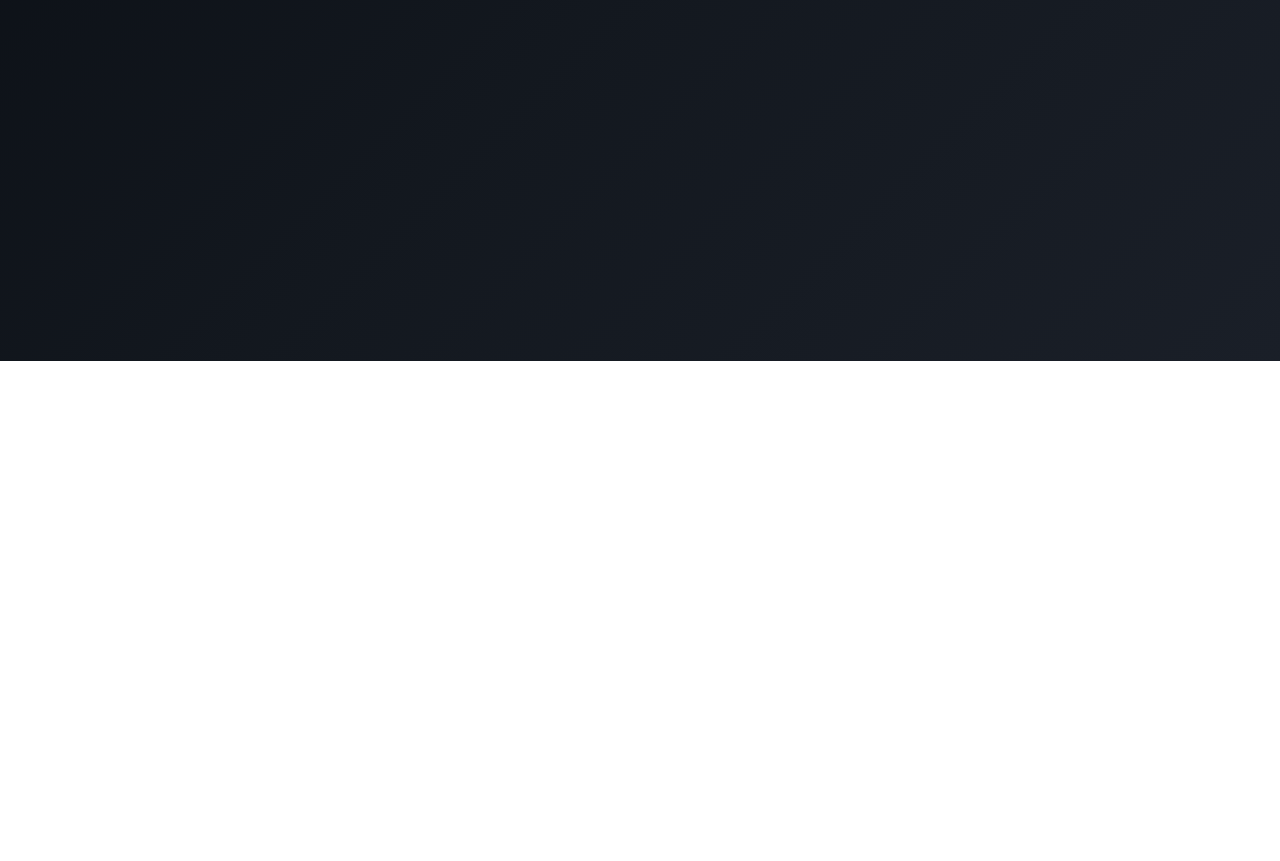
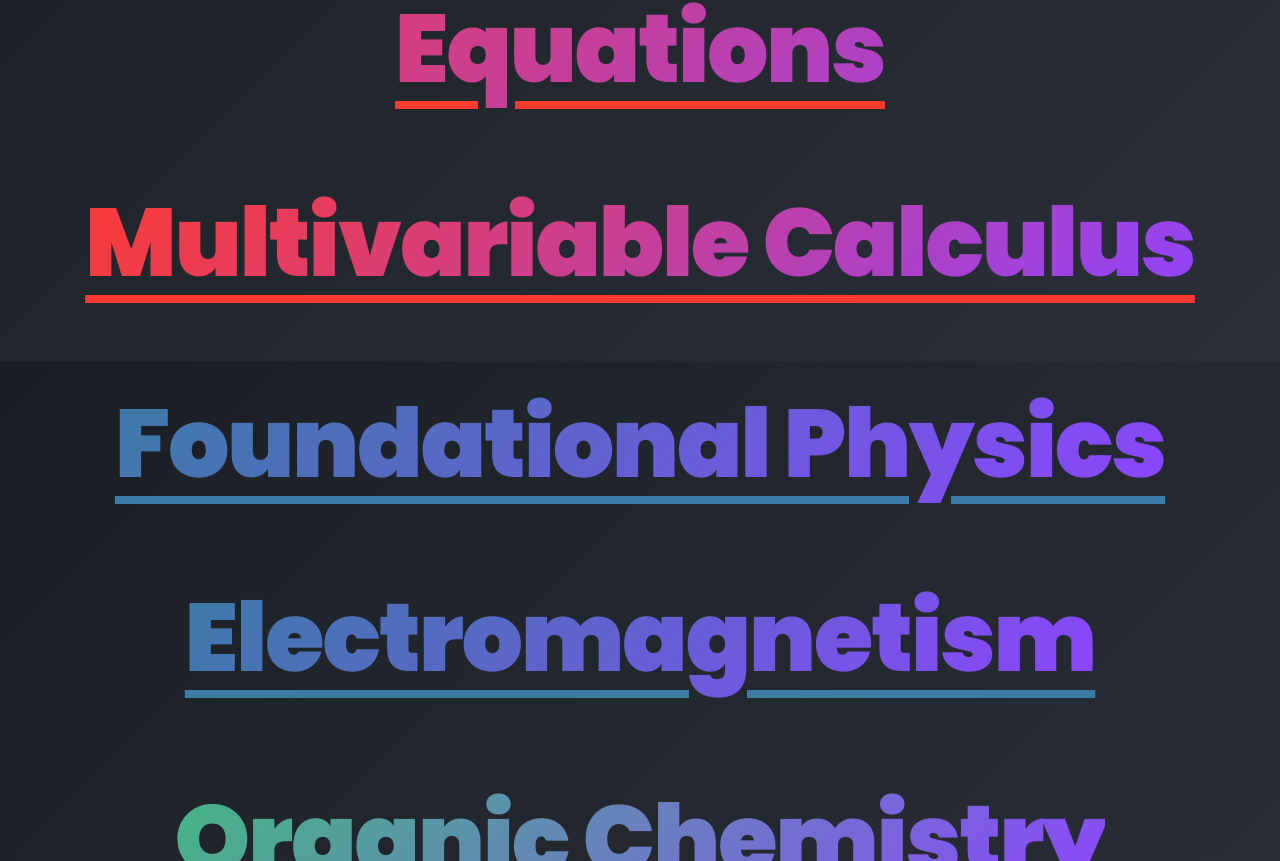
Before and after one commit to H-stack-gif/EigenAcademy, a React (Vite) app: page /courses-list in a window 1280 px wide. Before the commit this address had no page. Shown: the part 439-1300 px from the top of the page. Before the commit the page ends 800 px from the top, so only its background shows below. Built offline with nearby package versions, Linux system fonts and the light colour scheme.

Commit message:
Add clickable STEMfolio title with animation, courses list page with gradient text, arrow decoration, loading spinner, and Poppins font

```diff
--- a/src/App.jsx
+++ b/src/App.jsx
@@ -2,6 +2,7 @@ import { BrowserRouter as Router, Routes, Route } from 'react-router-dom';
 import Homepage from './pages/Homepage';
 import CoursePage from './pages/CoursePage';
 import AdminImport from './pages/AdminImport';
+import CoursesListPage from './pages/CoursesListPage';
 import ErrorBoundary from './components/ErrorBoundary';
 import './App.css';
 
@@ -12,6 +13,7 @@ function App() {
         <ErrorBoundary>
         <Routes>
           <Route path="/" element={<Homepage />} />
+          <Route path="/courses-list" element={<CoursesListPage />} />
           <Route path="/course/:courseId" element={<CoursePage />} />
           <Route path="/admin/import" element={<AdminImport />} />
           <Route path="/course/:courseId/:topicId" element={<CoursePage />} />
--- a/src/index.css
+++ b/src/index.css
@@ -26,13 +26,13 @@
 
 html, body {
   height: 100%;
-  font-family: 'Playfair Display', Georgia, 'Times New Roman', serif;
+  font-family: 'Poppins', sans-serif;
   -webkit-font-smoothing: antialiased;
   -moz-osx-font-smoothing: grayscale;
 }
 
 body {
-  background: linear-gradient(135deg, #0A0E14 0%, #13181F 50%, #1A1F28 100%);
+  background: linear-gradient(135deg, #1A1E24 0%, #23282F 50%, #2A2F38 100%);
   background-attachment: fixed;
   color: var(--text-primary);
   line-height: 1.6;
@@ -43,7 +43,7 @@ body {
 }
 
 h1, h2, h3, h4, h5, h6 {
-  font-family: 'Playfair Display', Georgia, serif;
+  font-family: 'Poppins', sans-serif;
   font-weight: 600;
   line-height: 1.3;
 }
--- a/src/pages/CoursePage.css
+++ b/src/pages/CoursePage.css
@@ -159,9 +159,52 @@
 }
 
 .article-loading {
-  color: var(--text-secondary);
-  font-size: 1rem;
-  padding: 1rem 0;
+  display: flex;
+  justify-content: center;
+  align-items: center;
+  min-height: 300px;
+  padding: 3rem 0;
+}
+
+.loading-spinner {
+  width: 80px;
+  height: 80px;
+  border-radius: 50%;
+  background: conic-gradient(
+    from 0deg,
+    #FF3B30 0deg,
+    #8E44FF 90deg,
+    #3A7CA5 180deg,
+    #43B97F 270deg,
+    #FF3B30 360deg
+  );
+  animation: spin-gradient 1s linear infinite;
+  position: relative;
+  mask: radial-gradient(transparent 60%, black 60%);
+  -webkit-mask: radial-gradient(transparent 60%, black 60%);
+}
+
+.loading-spinner::before {
+  content: '';
+  position: absolute;
+  inset: 0;
+  border-radius: 50%;
+  background: conic-gradient(
+    from 0deg,
+    rgba(255, 59, 48, 0.3) 0deg,
+    rgba(142, 68, 255, 0.3) 90deg,
+    rgba(58, 124, 165, 0.3) 180deg,
+    rgba(67, 185, 127, 0.3) 270deg,
+    rgba(255, 59, 48, 0.3) 360deg
+  );
+  animation: spin-gradient 1.5s linear infinite reverse;
+  mask: radial-gradient(transparent 50%, black 50%);
+  -webkit-mask: radial-gradient(transparent 50%, black 50%);
+}
+
+@keyframes spin-gradient {
+  0% { transform: rotate(0deg); }
+  100% { transform: rotate(360deg); }
 }
 
 .markdown-body {
--- a/src/pages/CoursePage.jsx
+++ b/src/pages/CoursePage.jsx
@@ -169,9 +169,13 @@ function TopicMarkdownRenderer({ contentPath }) {
   // Keep html state declared unconditionally so hooks order is stable across renders
   const [html, setHtml] = useState(null);
   const [practice, setPractice] = useState(null);
+  const [isLoading, setIsLoading] = useState(true);
 
   useEffect(() => {
     let mounted = true;
+    setIsLoading(true);
+    setContent(null);
+    setHtml(null);
     console.debug('Fetching article', contentPath);
     fetch(contentPath)
       .then((res) => {
@@ -242,6 +246,7 @@ function TopicMarkdownRenderer({ contentPath }) {
             } else {
               setPractice(null);
             }
+            setIsLoading(false);
           }
         } catch (err) {
           console.warn('marked not available or failed to parse — falling back to raw markdown preview', err);
@@ -255,6 +260,7 @@ function TopicMarkdownRenderer({ contentPath }) {
             } else {
               setPractice(null);
             }
+            setIsLoading(false);
           }
         }
       } catch (err) {
@@ -265,12 +271,20 @@ function TopicMarkdownRenderer({ contentPath }) {
 
     // only run conversion when we have content
     if (!content) return;
-    convert();
+    convert().finally(() => {
+      if (!cancelled) setIsLoading(false);
+    });
 
     return () => { cancelled = true; };
   }, [content]);
 
-  if (!content) return <div className="article-loading">Loading article…</div>;
+  if (!content || isLoading) {
+    return (
+      <div className="article-loading">
+        <div className="loading-spinner"></div>
+      </div>
+    );
+  }
 
   // Local error boundary for the markdown renderer — if ReactMarkdown or plugins throw,
   // catch them and show the raw markdown so the page doesn't go blank.
--- /dev/null
+++ b/src/pages/CoursesListPage.css
@@ -0,0 +1,81 @@
+.courses-list-page {
+  min-height: 100vh;
+  padding: 4rem 2rem;
+  display: flex;
+  justify-content: center;
+  align-items: center;
+}
+
+.courses-list-container {
+  display: flex;
+  flex-direction: column;
+  gap: 3rem;
+  align-items: center;
+}
+
+.course-list-section {
+  display: flex;
+  flex-direction: column;
+  gap: 2.5rem;
+  align-items: center;
+}
+
+.course-list-title {
+  font-size: clamp(3rem, 8vw, 6rem);
+  font-weight: 900;
+  text-align: center;
+  letter-spacing: -0.02em;
+  font-family: 'Poppins', sans-serif;
+  text-decoration: underline;
+  text-decoration-thickness: 8px;
+  text-underline-offset: 0.2em;
+  margin: 0;
+  padding: 0;
+  transition: transform 0.3s ease, filter 0.3s ease;
+  display: inline-block;
+  cursor: pointer;
+  background: linear-gradient(135deg, #FF3B30 0%, #8E44FF 100%);
+  -webkit-background-clip: text;
+  -webkit-text-fill-color: transparent;
+  background-clip: text;
+}
+
+.course-list-title:hover {
+  transform: scale(1.05);
+  filter: brightness(1.2);
+}
+
+.math-gradient {
+  background: linear-gradient(135deg, #FF3B30 0%, #8E44FF 100%);
+  -webkit-background-clip: text;
+  -webkit-text-fill-color: transparent;
+  background-clip: text;
+  text-decoration-color: #FF3B30;
+}
+
+.physics-gradient {
+  background: linear-gradient(135deg, #3A7CA5 0%, #8E44FF 100%);
+  -webkit-background-clip: text;
+  -webkit-text-fill-color: transparent;
+  background-clip: text;
+  text-decoration-color: #3A7CA5;
+}
+
+.chemistry-gradient {
+  background: linear-gradient(135deg, #43B97F 0%, #8E44FF 100%);
+  -webkit-background-clip: text;
+  -webkit-text-fill-color: transparent;
+  background-clip: text;
+  text-decoration-color: #43B97F;
+}
+
+@media (max-width: 768px) {
+  .courses-list-page {
+    padding: 2rem 1rem;
+  }
+
+  .course-list-title {
+    font-size: clamp(2rem, 10vw, 4rem);
+    text-decoration-thickness: 5px;
+  }
+}
--- /dev/null
+++ b/src/pages/CoursesListPage.jsx
@@ -0,0 +1,52 @@
+import { Link } from 'react-router-dom';
+import { courses } from '../data/courses';
+import './CoursesListPage.css';
+
+function CoursesListPage() {
+  return (
+    <div className="courses-list-page">
+      <div className="courses-list-container">
+        {/* Math Courses */}
+        <div className="course-list-section">
+          {courses.math.courses.map((course) => (
+            <Link
+              key={course.id}
+              to={`/course/${course.id}/1.1`}
+              className="course-list-title math-gradient"
+            >
+              {course.name}
+            </Link>
+          ))}
+        </div>
+
+        {/* Physics Courses */}
+        <div className="course-list-section">
+          {courses.physics.courses.map((course) => (
+            <Link
+              key={course.id}
+              to={`/course/${course.id}/1.1`}
+              className="course-list-title physics-gradient"
+            >
+              {course.name}
+            </Link>
+          ))}
+        </div>
+
+        {/* Chemistry Courses */}
+        <div className="course-list-section">
+          {courses.chemistry.courses.map((course) => (
+            <Link
+              key={course.id}
+              to={`/course/${course.id}/1.1`}
+              className="course-list-title chemistry-gradient"
+            >
+              {course.name}
+            </Link>
+          ))}
+        </div>
+      </div>
+    </div>
+  );
+}
+
+export default CoursesListPage;
--- a/src/pages/Homepage.css
+++ b/src/pages/Homepage.css
@@ -78,23 +78,75 @@
 
 .main-title {
   font-size: clamp(3rem, 8vw, 5.5rem);
-  font-weight: 800; /* make it thicker */
+  font-weight: 800;
   margin-bottom: 1rem;
-  /* bolder red -> purple gradient as requested (dimmed a bit) */
   background: linear-gradient(135deg, rgba(255,59,48,0.75) 0%, rgba(142,68,255,0.75) 100%);
   -webkit-background-clip: text;
   -webkit-text-fill-color: transparent;
   background-clip: text;
   letter-spacing: -0.02em;
-  font-family: 'Dancing Script', 'Great Vibes', serif; /* subtle cursive accent */
+  font-family: 'Poppins', sans-serif;
   text-shadow: 0 6px 18px rgba(0,0,0,0.12);
   transform-origin: center;
+  cursor: pointer;
+  transition: transform 0.3s ease, filter 0.3s ease;
+  user-select: none;
 }
+
+.main-title:hover {
+  transform: scale(1.05);
+  filter: brightness(1.2);
+}
+
+.main-title:active {
+  animation: title-click 0.6s ease-out;
+}
+
+@keyframes title-click {
+  0% { transform: scale(1); }
+  30% { transform: scale(0.95) rotate(5deg); }
+  60% { transform: scale(1.1) rotate(-5deg); }
+  100% { transform: scale(1) rotate(0deg); }
+}
+.subtitle-container {
+  position: relative;
+  display: inline-block;
+  margin: 0 auto;
+}
+
+.arrow-decoration {
+  position: absolute;
+  width: 180px;
+  height: auto;
+  top: -240px;
+  right: -100px;
+  opacity: 0.95;
+  transform: rotate(180deg) scaleX(-1);
+  pointer-events: none;
+  filter: drop-shadow(0 3px 10px rgba(0, 0, 0, 0.4));
+  animation: gentle-bounce 2s ease-in-out infinite;
+}
+
+@keyframes gentle-bounce {
+  0%, 100% { transform: rotate(180deg) scaleY(-1) scaleX(-1) translateY(0); }
+  50% { transform: rotate(180deg) scaleY(-1) scaleX(-1) translateY(8px); }
+}
+
 .subtitle {
   font-size: clamp(1rem, 2vw, 1.25rem);
   color: var(--text-secondary);
   font-weight: 300;
   letter-spacing: 0.05em;
+  margin: 0;
+}
+
+@media (max-width: 768px) {
+  .arrow-decoration {
+    width: 130px;
+    top: -75px;
+    right: -50px;
+    transform: rotate(180deg) scaleX(-1);
+  }
 }
 .author-name {
   font-size: clamp(1.1rem, 2.5vw, 1.4rem);
--- a/src/pages/Homepage.jsx
+++ b/src/pages/Homepage.jsx
@@ -1,9 +1,15 @@
-import { Link } from 'react-router-dom';
+import { Link, useNavigate } from 'react-router-dom';
  // no hooks required for the conveyor ticker component
 import { courses } from '../data/courses';
 import './Homepage.css';
 
 function Homepage() {
+  const navigate = useNavigate();
+
+  const handleTitleClick = () => {
+    navigate('/courses-list');
+  };
+
   return (
     <div className="homepage">
       <header className="hero">
@@ -14,8 +20,11 @@ function Homepage() {
         <div className="logo-container">
           <img src="/image-removebg-preview.png" alt="STEM Logo" className="stem-logo" />
         </div>
-        <h1 className="main-title">STEMfolio</h1>
-        <p className="subtitle">Advanced Mathematics, Physics & Chemistry Notes</p>
+        <h1 className="main-title" onClick={handleTitleClick}>STEMfolio</h1>
+        <div className="subtitle-container">
+          <img src="/pngtree-creative-arrows-png-image_2951081-removebg-preview.png" alt="" className="arrow-decoration" />
+          <p className="subtitle">Advanced Mathematics, Physics & Chemistry Notes</p>
+        </div>
         <p className="author-name">by Krishna Patel</p>
       </header>
 
```
